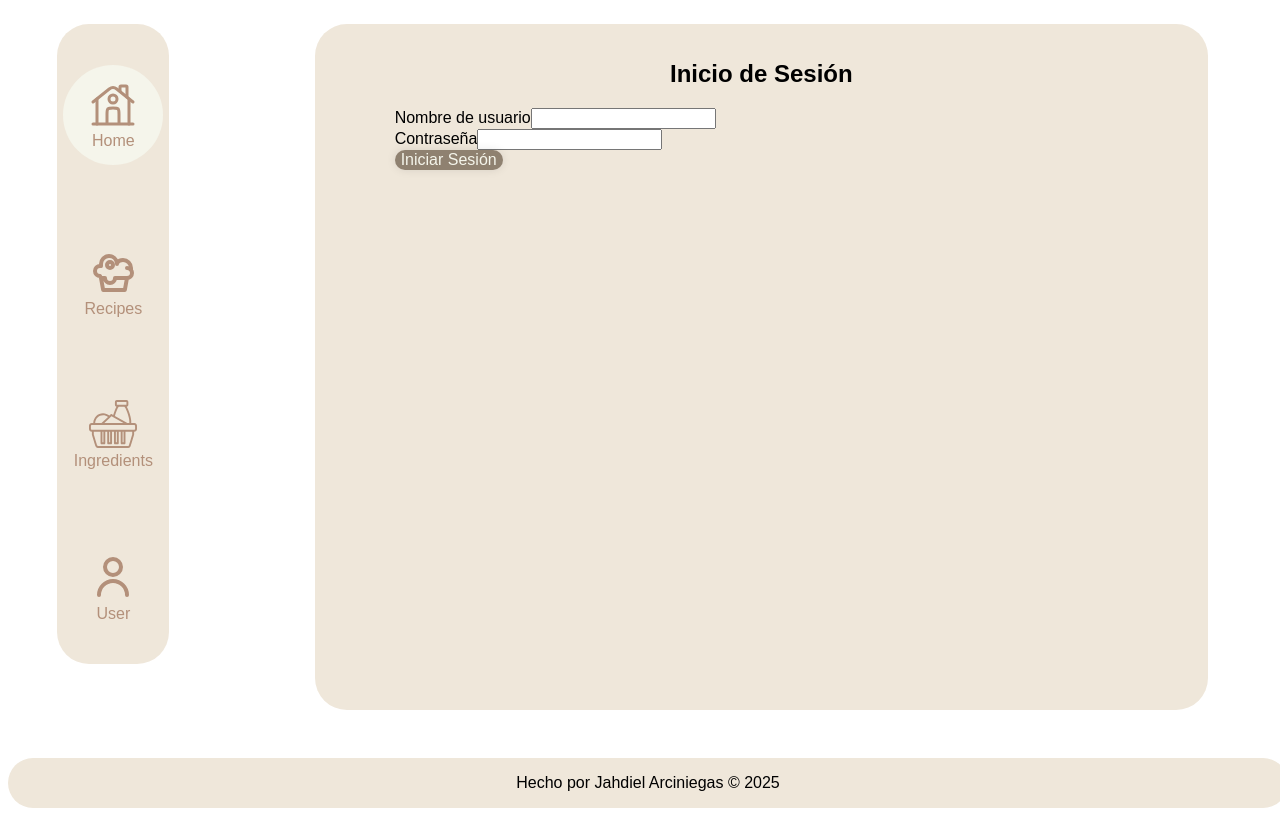
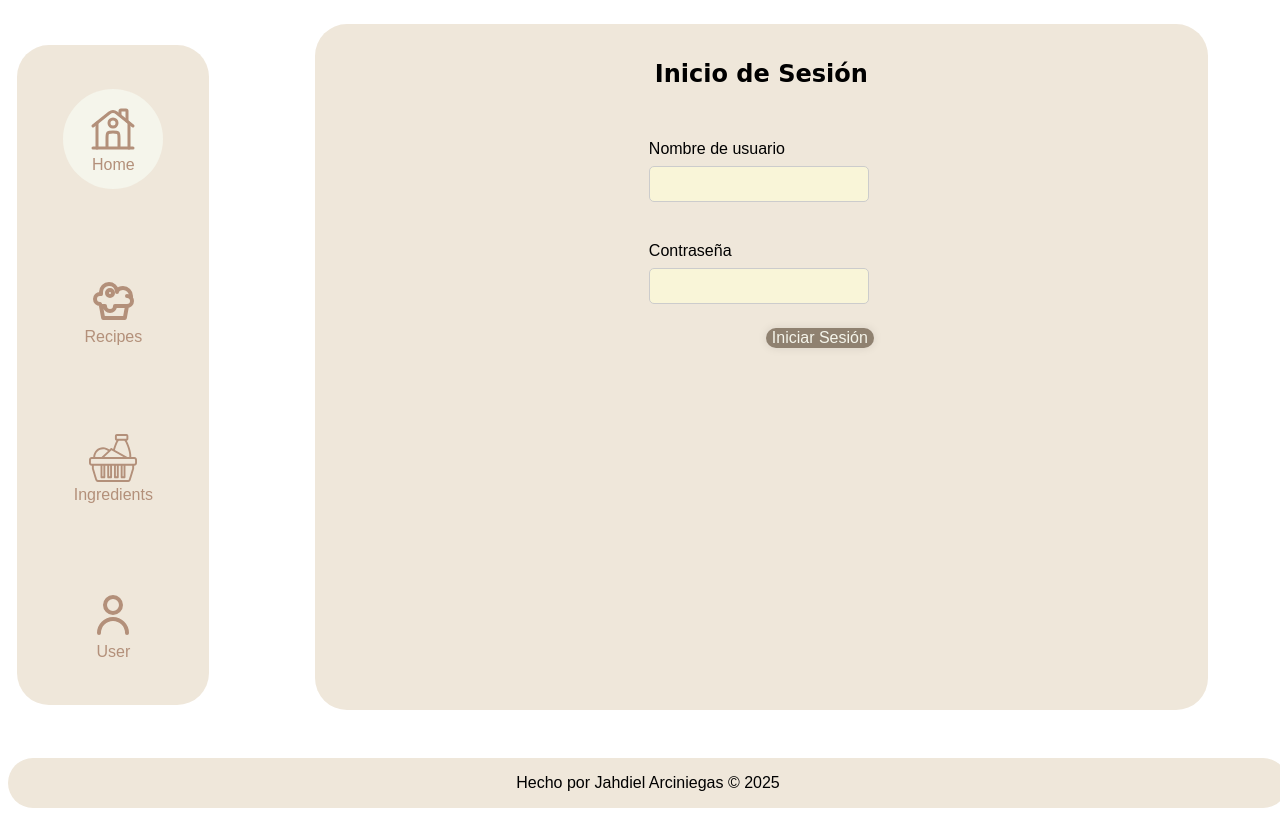
Before and after one commit to JahdielArciniegas/front-inventary-proyect, a React (Vite) app: page /user in a window 1280 px wide. Built offline with nearby package versions, Linux system fonts and the light colour scheme.

Commit message:
Mejorando el estilo de inicio de sesion

```diff
--- a/src/components/Login.module.css
+++ b/src/components/Login.module.css
@@ -0,0 +1,42 @@
+.form {
+  width: 100%;
+  height: 100%;
+  display: flex;
+  flex-direction: column;
+  align-items: center;
+  h2{
+    font-family: "comic sans ms", sans-serif;
+  }
+}
+
+.input{
+  display: flex;
+  flex-direction: column;
+  gap: 0.5rem;
+  padding: 1rem 0;
+
+  input{
+    width: 90%;
+    padding: 0.5rem;
+    border: 1px solid #ccc;
+    border-radius: 5px;
+    font-size: 1rem;
+    background-color: var(--pastel-yellow);
+    &:focus{
+      outline: none;
+      border-color: var(--black);
+    }
+  }
+}
+
+form{
+  display: flex;
+  flex-direction: column;
+  gap: 0.5rem;
+  padding: 1rem 0;
+  justify-content: center;
+  align-items: center;
+  button{
+    align-self: self-end;
+  }
+}
--- a/src/components/Login.tsx
+++ b/src/components/Login.tsx
@@ -6,6 +6,7 @@ import { setRecipes } from "../reducers/recipesReducer";
 import loginService from "../service/login";
 import ingredientsService from "../service/ingredients";
 import recipesService from "../service/recipes";
+import styles from "./Login.module.css"
 
 export const Login = () => {
   const [username, setUsername] = useState<string>("")
@@ -37,14 +38,14 @@ export const Login = () => {
     }
   }
   return (
-      <div className="form-login" onSubmit={submit}>
+      <div className={styles.form} onSubmit={submit}>
         <h2>Inicio de Sesión</h2>
         <form >
-          <div>
+          <div className={styles.input}>
             <label htmlFor="username">Nombre de usuario</label>
             <input type="text" id="username" name="username" value={username} onChange={handleUsername} />
           </div>
-          <div>
+          <div className={styles.input}>
             <label htmlFor="password">Contraseña</label>
             <input type="password" id="password" name="password" value={password} onChange={handlePassword} />
           </div>
--- a/src/components/NavBar.module.css
+++ b/src/components/NavBar.module.css
@@ -1,26 +1,24 @@
 nav{
   display: flex;
+  height: 100%;
+  align-items: center;
   justify-content: center;
 }
 
 .ul {
   list-style: none;
-  height: 80vh;
+  height: 90%;
   display: flex;
   flex-direction: column;
   justify-content: space-around;
   align-items: center;
   background-color: var(--primary-color);
-  width: 80px;
+  width: 10rem;
   padding: 0 1rem;
   border-radius: 2rem;
 }
 
 a {
-  display: flex;
-  flex-direction: column;
-  align-items: center;
-  align-items: center;
   text-decoration: none;
   color: var(--secondary-color);
   font-size: 1rem;
@@ -33,6 +31,7 @@ li{
   transition: width 0.3s ease-in-out, height 0.3s ease-in-out;
   transition: all 0.3s ease-in-out;
   display: flex;
+  flex-direction: column;
   justify-content: center;
   align-items: center;
 }
--- a/src/components/NavBar.tsx
+++ b/src/components/NavBar.tsx
@@ -11,10 +11,10 @@ const NavBar = () => {
   return (
       <nav>
         <ul className={style.ul}>
-          <li onClick={() => setSelect("HOME")} className={select === "HOME" ? style.active : ""}><Link to="/"><HomeIcon/>Home</Link></li>
-          <li onClick={() => setSelect("RECIPE")} className={select === "RECIPE" ? style.active : ""}><Link to="/recipes"><RecipesIcon/>Recipes</Link></li>
-          <li onClick={() => setSelect("INGREDIENT")} className={select === "INGREDIENT" ? style.active : ""}><Link to="/ingredients"><IngredientsIcon/>Ingredients</Link></li>
-          <li onClick={() => setSelect("USER")} className={select === "USER" ? style.active : ""}><Link to="/user"><UserIcon/>User</Link></li>
+          <Link to="/"><li onClick={() => setSelect("HOME")} className={select === "HOME" ? style.active : ""}><HomeIcon/>Home</li></Link>
+          <Link to="/recipes"><li onClick={() => setSelect("RECIPE")} className={select === "RECIPE" ? style.active : ""}><RecipesIcon/>Recipes</li></Link>
+          <Link to="/ingredients"><li onClick={() => setSelect("INGREDIENT")} className={select === "INGREDIENT" ? style.active : ""}><IngredientsIcon/>Ingredients</li></Link>
+          <Link to="/user"><li onClick={() => setSelect("USER")} className={select === "USER" ? style.active : ""}><UserIcon/>User</li></Link>
         </ul>
       </nav>
   )
```
